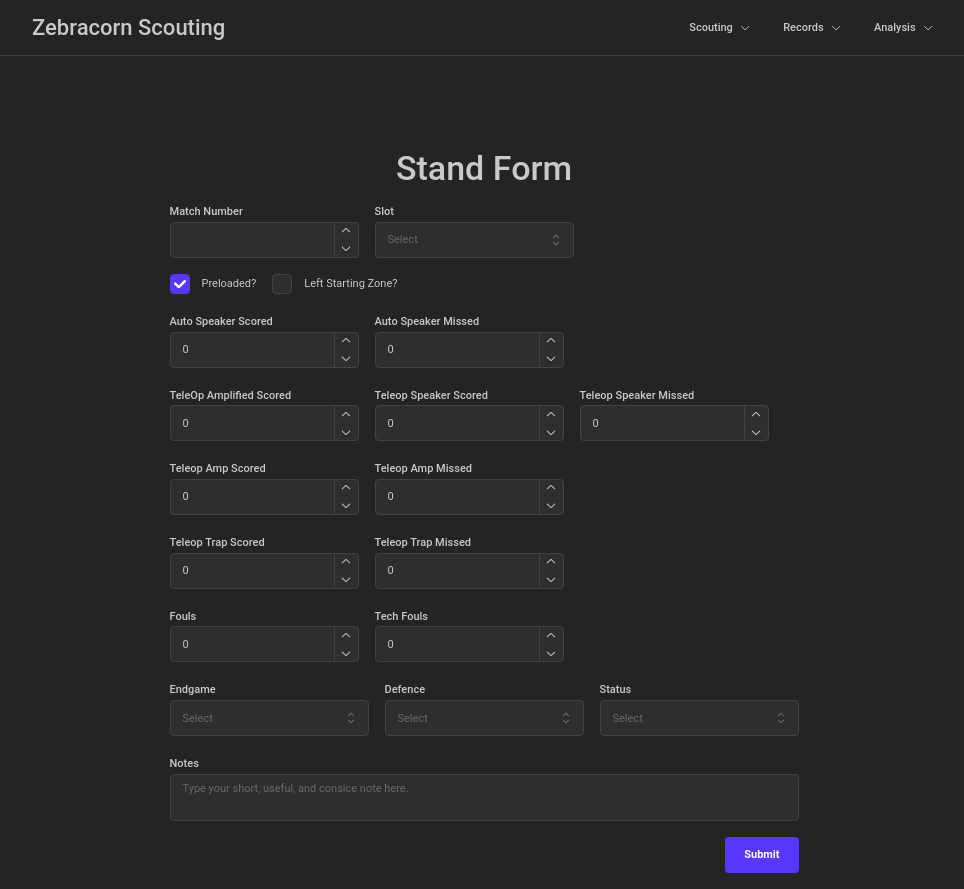
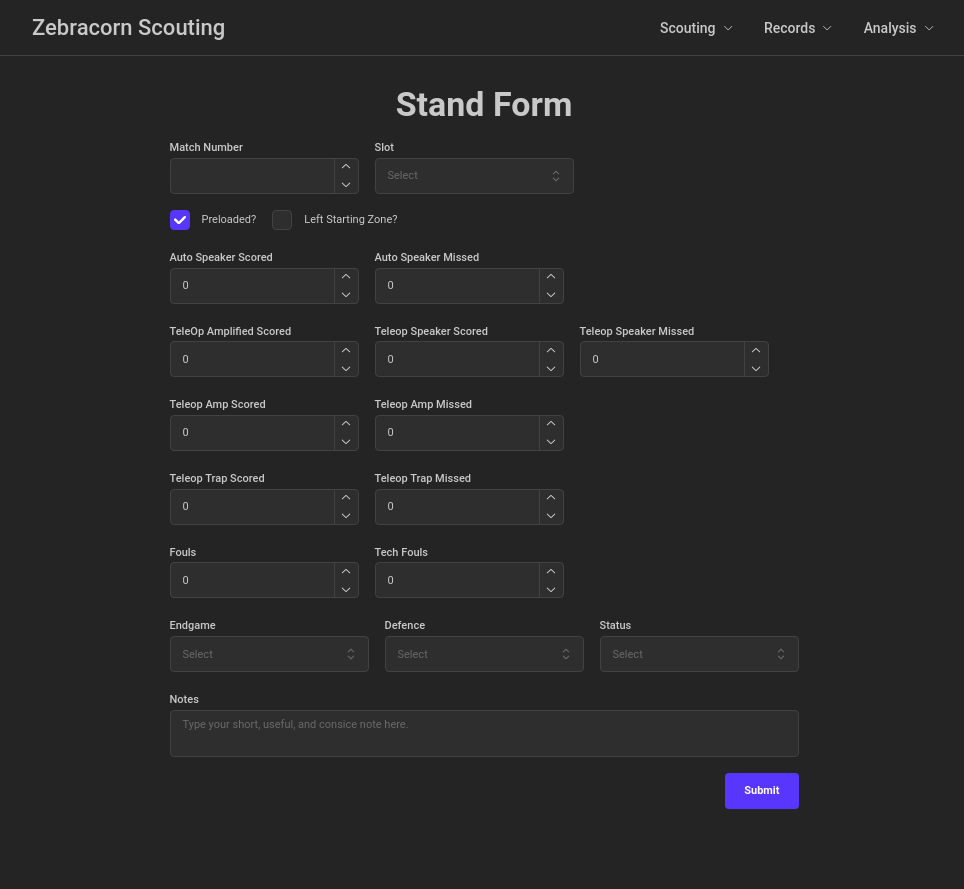
Before and after one commit to FRC900/scouting-site, a Next.js app: page /stand-form in a window 1280 px wide. Shown: the whole page, without its empty margins (156-1120 px from the left). After the commit the page ends 825 px from the top, so only its background shows below. Built offline with nearby package versions, Linux system fonts and the light colour scheme.

Commit message:
finished up header, moble burger needs work in the future

```diff
--- a/app/layout.tsx
+++ b/app/layout.tsx
@@ -30,7 +30,7 @@ export default function RootLayout({ children }: { children: any }) {
 				<MantineProvider theme={theme} defaultColorScheme="dark">
 					<Stack align="stretch" justify="flex-start" gap="xs" pb="md">
 						<Header />
-						<Stack align="center" justify="flex-start" gap="xs" pt="5rem">
+						<Stack align="center" gap="xs" pt="1rem">
 							{children}
 						</Stack>
 					</Stack>
--- a/app/records/stand-forms/page.tsx
+++ b/app/records/stand-forms/page.tsx
@@ -1,11 +1,11 @@
 import { Title } from "@mantine/core";
-import RecordTable from "../../../components/Tables/records";
+import StandFormsTable from "../../../components/Tables/stand-form-table";
 
 export default function Page() {
   return(
     <>
       <Title>Stand Forms</Title>
-      <RecordTable />
+      <StandFormsTable />
     </>
   )
 }
--- a/app/stand-form/page.tsx
+++ b/app/stand-form/page.tsx
@@ -1,10 +1,12 @@
-import { Title } from "@mantine/core";
+import { Group, Title } from "@mantine/core";
 import StandForm from "../../components/Forms/stand";
 
 export default function Page() {
   return(
     <>
-      <Title>Stand Form</Title>
+      <Group justify="start">
+        <Title order={1} fw={700}>Stand Form</Title>
+      </Group>
       <StandForm />
     </>
   )
--- a/components/Header/Header.module.css
+++ b/components/Header/Header.module.css
@@ -16,14 +16,15 @@
   display: block;
   line-height: 1;
   padding: rem(8px) rem(12px);
-  border-radius: var(--mantine-radius-sm);
+  border-radius: var(--mantine-radius-md);
   text-decoration: none;
   color: light-dark(var(--mantine-color-gray-7), var(--mantine-color-dark-0));
-  font-size: var(--mantine-font-size-sm);
+  font-size: var(--mantine-font-size-md);
   font-weight: 500;
 
   @mixin hover {
     background-color: light-dark(var(--mantine-color-gray-0), var(--mantine-color-dark-6));
+    color: var(--mantine-color-dark-0);
   }
 }
 
--- a/components/Header/NavLinks/index.tsx
+++ b/components/Header/NavLinks/index.tsx
@@ -1,7 +1,7 @@
 "use client";
 
 import Link from "next/link";
-import { Menu, Button, rem, Center, useMantineTheme } from "@mantine/core";
+import { Menu, Button, rem, Center, Box, useMantineTheme } from "@mantine/core";
 import {
 	IconCalendarEvent,
 	IconChartArcs,
@@ -111,17 +111,18 @@ export default function NavLinks() {
 				withinPortal
 			>
 				<Menu.Target>
-					<Button
+					<Box
 						className={classes.link}
-						onClick={(event) => event.preventDefault()}
-						variant="subtle"
+						//size='compact-md'
+						// onClick={(event) => event.preventDefault()}
+						//variant="subtle"
 						// color={theme.colors.milkshake[4]}
 					>
 						<Center>
 							<span className={classes.linkLabel}>{link.label}</span>
 							<IconChevronDown size="0.9rem" stroke={1.5} />
 						</Center>
-					</Button>
+					</Box>
 				</Menu.Target>
 				<Menu.Dropdown>{menuItems}</Menu.Dropdown>
 			</Menu>
--- a/components/Tables/records.tsx
+++ b/components/Tables/stand-form-table.tsx
@@ -2,7 +2,7 @@
 
 import { Table } from "@mantine/core";
 
-export default function RecordTable() {
+export default async function StandFormTable() {
 
   const elements = [
     { position: 6, mass: 12.011, symbol: 'C', name: 'Carbon' },
```
